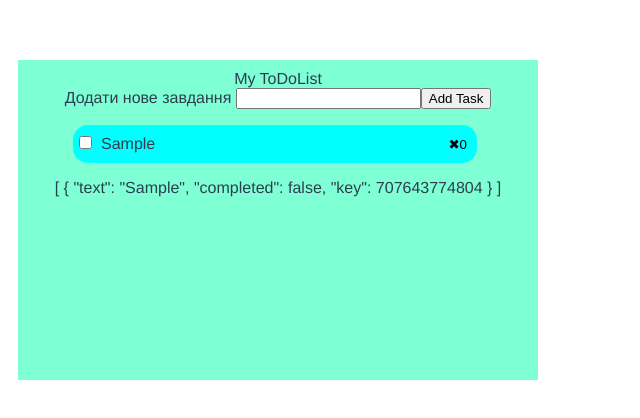
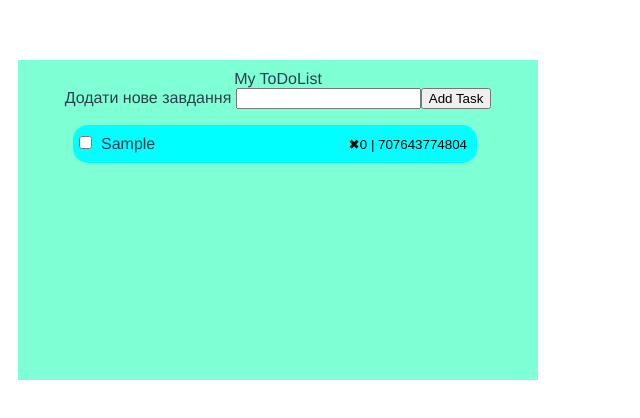
Before and after one commit to Makcim2011/ToDoVuenpm, a Vue app: page / in a window 1280 px wide. Both pictures are taken after typing "Sample" into the empty fields and a click on the button "Add Task". Shown: the top 418 px of the page, without its empty margins (0-640 px from the left). Built offline with nearby package versions, Linux system fonts and the light colour scheme.

Commit message:
add delete task methods task.key

```diff
--- a/src/components/TodoList.vue
+++ b/src/components/TodoList.vue
@@ -4,18 +4,17 @@
     <label>Додати нове завдання <input v-on:keyup.enter="addTask()" v-model="newTask"/></label>
     <button v-on:click="addTask()">Add Task</button>
     <p v-if="tasks.length">
-    <ul v-for="(task, key) in tasks" :key="task.key">
+    <ul v-for="(task, key) in tasks" :key="`task-${key}`">
       <li class="liTask">
         <input type="checkbox" v-model="task.completed">
         <p class="liTaskText"
         :class="{liTaskText_isShow: task.completed}"
         >{{task.text}}</p>
-        <button class="deleteBtn" v-on:click="removeTask(key)" role="button">&#10006;{{ key }}</button>
+        <button class="deleteBtn" v-on:click="removeTask(task.key)" role="button">&#10006;{{ `${key}` }}  |  {{task.key}}</button>
       </li>
     </ul>
     </p>
     <p v-else>Tere are no tasks yet</p>
-    <p>{{ tasks }}</p>
   </div>
 </template>
 
@@ -31,11 +30,14 @@ export default {
   },
   methods: {
     addTask() {
+      if(this.newTask !== '') {
       this.tasks.push({text: this.newTask, completed: false, key: Math.floor((Math.random() * 10e12) + 1)})
       this.newTask = ''
+      }
     },
-    removeTask(index) {
-      this.tasks.splice(index, 1)
+    removeTask(key) {
+      let indextask = obj => obj.key === key;
+      this.tasks.splice((this.tasks.findIndex(indextask)), 1)
     }
   },
   computed: {
```
